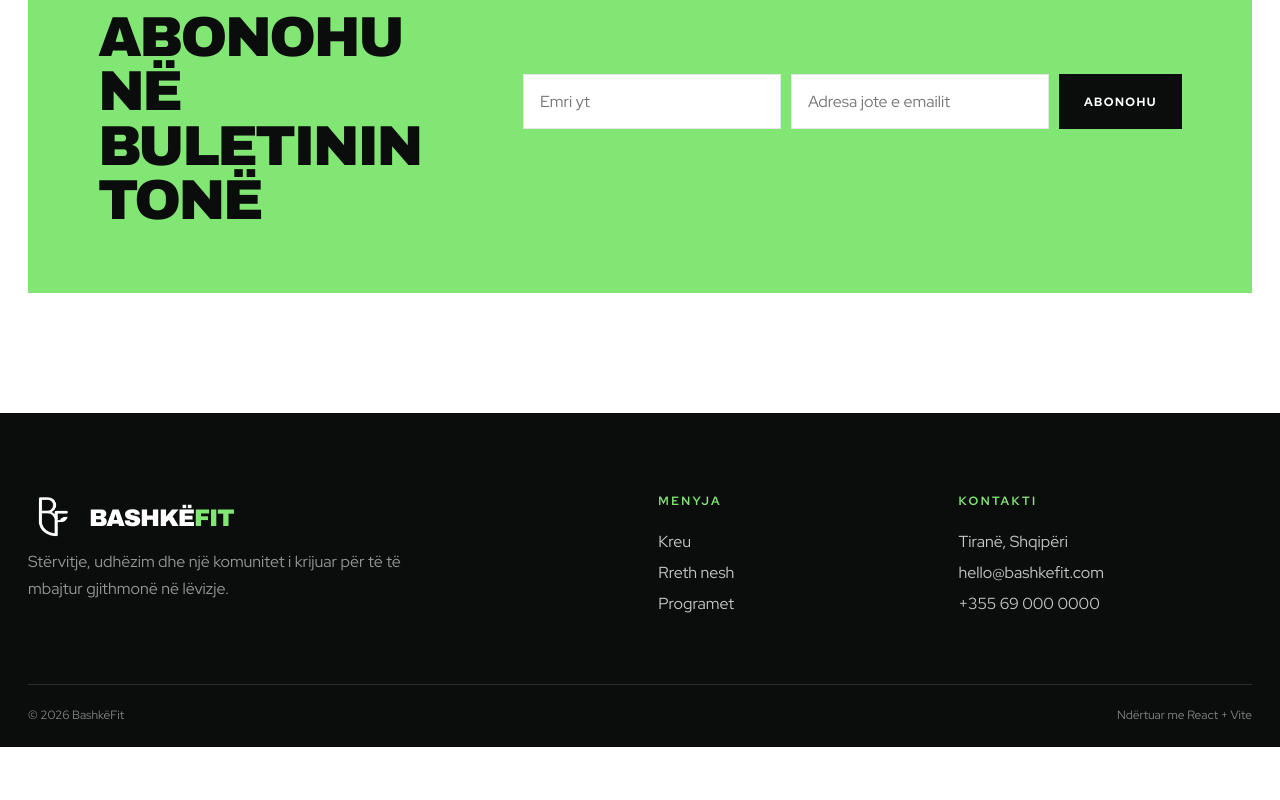
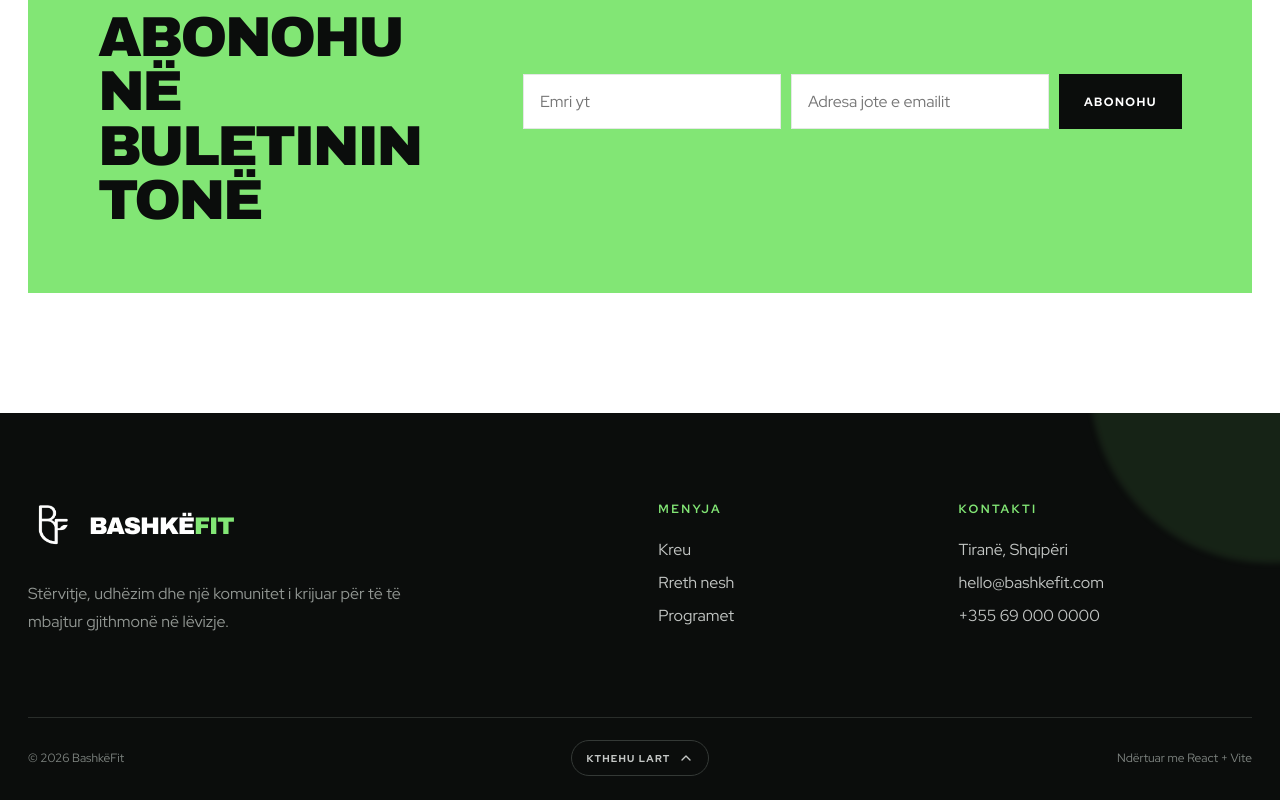
Before and after one commit to MateoKaloshi/BashkeFit, a React (Vite) app: page / in a window 1280 px wide. Shown: the part 6687-7487 px from the top of the page. Before the commit the page ends 7434 px from the top, so only its background shows below. Built offline with nearby package versions, Linux system fonts and the light colour scheme.

Commit message:
Refine interactive footer design

```diff
--- a/src/App.jsx
+++ b/src/App.jsx
@@ -366,11 +366,15 @@ function App() {
 
       <footer>
         <div className="footer-grid">
-          <div><Brand footer /><p>Stërvitje, udhëzim dhe një komunitet i krijuar për të të mbajtur gjithmonë në lëvizje.</p></div>
-          <div><h4>MENYJA</h4><button onClick={() => scrollTo('home')}>Kreu</button><button onClick={() => scrollTo('about')}>Rreth nesh</button><button onClick={() => scrollTo('programs')}>Programet</button></div>
-          <div><h4>KONTAKTI</h4><p>Tiranë, Shqipëri</p><a href="mailto:hello@bashkefit.com">hello@bashkefit.com</a><p>+355 69 000 0000</p></div>
+          <div className="footer-intro"><Brand footer /><p>Stërvitje, udhëzim dhe një komunitet i krijuar për të të mbajtur gjithmonë në lëvizje.</p></div>
+          <div className="footer-links"><h4>MENYJA</h4><button onClick={() => scrollTo('home')}>Kreu</button><button onClick={() => scrollTo('about')}>Rreth nesh</button><button onClick={() => scrollTo('programs')}>Programet</button></div>
+          <div className="footer-contact"><h4>KONTAKTI</h4><p>Tiranë, Shqipëri</p><a href="mailto:hello@bashkefit.com">hello@bashkefit.com</a><a href="tel:+355690000000">+355 69 000 0000</a></div>
         </div>
-        <div className="footer-bottom"><span>© 2026 BashkëFit</span><span>Ndërtuar me React + Vite</span></div>
+        <div className="footer-bottom">
+          <span>© 2026 BashkëFit</span>
+          <button className="back-to-top" onClick={() => scrollTo('home')}>KTHEHU LART <ChevronRight size={16} /></button>
+          <span>Ndërtuar me React + Vite</span>
+        </div>
       </footer>
     </div>
   )
--- a/src/styles.css
+++ b/src/styles.css
@@ -196,15 +196,27 @@ h1, h2, h3, p { overflow-wrap: break-word; }
 .newsletter-form .primary-button { background: var(--black); color: white; }
 .newsletter-form .primary-button:hover { background: var(--white); color: var(--black); }
 
-footer { background: #0b0d0c; color: white; padding: 80px max(28px, calc((100vw - 1400px)/2)) 24px; }
-.footer-grid { display: grid; grid-template-columns: 1.5fr .6fr .8fr; gap: 80px; padding-bottom: 60px; }
+footer { position: relative; overflow: hidden; background: #0b0d0c; color: white; padding: 88px max(28px, calc((100vw - 1400px)/2)) 24px; }
+footer::before { content: ''; position: absolute; width: 360px; height: 360px; right: -170px; top: -210px; border-radius: 50%; background: rgba(130,230,117,.1); filter: blur(3px); pointer-events: none; }
+.footer-grid { position: relative; display: grid; grid-template-columns: 1.5fr .6fr .8fr; gap: 80px; padding-bottom: 68px; }
 .brand-lockup--footer .logo-mark { filter: brightness(0) invert(1); }
 .brand-lockup--footer .brand-name { color: white; }
-.footer-grid > div:first-child p { max-width: 430px; color: #929793; line-height: 1.7; }
+.footer-intro .brand-lockup { transition: transform .25s ease; }
+.footer-intro:hover .brand-lockup { transform: translateY(-3px); }
+.footer-grid > div:first-child p { max-width: 430px; color: #929793; line-height: 1.8; margin-top: 24px; }
 .footer-grid h4 { font-size: 12px; letter-spacing: .2em; color: var(--lime); margin: 0 0 22px; }
-.footer-grid button, .footer-grid a, .footer-grid p { display: block; padding: 0; margin: 0 0 10px; color: #c4c7c5; text-align: left; }
+.footer-grid button, .footer-grid a, .footer-grid p { display: block; padding: 0; margin: 0 0 12px; color: #c4c7c5; text-align: left; }
+.footer-links button, .footer-contact a { position: relative; width: fit-content; transition: color .2s ease, transform .2s ease; }
+.footer-links button::before, .footer-contact a::before { content: ''; position: absolute; width: 0; height: 2px; left: 0; bottom: -3px; background: var(--lime); transition: width .22s ease; }
+.footer-links button:hover, .footer-contact a:hover { color: var(--white); transform: translateX(4px); }
+.footer-links button:hover::before, .footer-contact a:hover::before { width: 100%; }
 .footer-grid a { overflow-wrap: anywhere; }
-.footer-bottom { border-top: 1px solid #292d2a; padding-top: 22px; display: flex; justify-content: space-between; color: #7f8581; font-size: 12px; }
+.footer-bottom { position: relative; border-top: 1px solid #292d2a; padding-top: 22px; display: grid; grid-template-columns: 1fr auto 1fr; align-items: center; color: #7f8581; font-size: 12px; }
+.footer-bottom > span:last-child { text-align: right; }
+.back-to-top { border: 1px solid #343936; border-radius: 999px; background: transparent; color: #c4c7c5; padding: 9px 14px; display: inline-flex; align-items: center; gap: 7px; font-size: 10px; font-weight: 900; letter-spacing: .12em; transition: color .2s ease, border-color .2s ease, transform .2s ease; }
+.back-to-top svg { transform: rotate(-90deg); transition: transform .2s ease; }
+.back-to-top:hover { color: var(--lime); border-color: var(--lime); transform: translateY(-2px); }
+.back-to-top:hover svg { transform: rotate(-90deg) translateX(2px); }
 
 .reveal { animation: rise .72s ease both; }
 @keyframes rise { from { opacity: 0; transform: translateY(22px); } to { opacity: 1; transform: translateY(0); } }
@@ -234,7 +246,8 @@ footer { background: #0b0d0c; color: white; padding: 80px max(28px, calc((100vw
 @media (prefers-reduced-motion: reduce) {
   html { scroll-behavior: auto; }
   .reveal { animation: none; }
-  .topbar, .brand-button, .logo-mark, .desktop-nav button, .desktop-nav button::after { transition: none; }
+  .topbar, .brand-button, .logo-mark, .desktop-nav button, .desktop-nav button::after,
+  .footer-intro .brand-lockup, .footer-links button, .footer-contact a, .back-to-top, .back-to-top svg { transition: none; }
   .motion-photo {
     opacity: 1;
     transform: none;
@@ -380,7 +393,9 @@ footer { background: #0b0d0c; color: white; padding: 80px max(28px, calc((100vw
   footer { padding: 62px 20px 22px; }
   .footer-grid { grid-template-columns: 1fr; gap: 36px; }
   .footer-grid > div:first-child { grid-column: auto; }
-  .footer-bottom { flex-direction: column; gap: 8px; }
+  .footer-bottom { grid-template-columns: 1fr; gap: 14px; }
+  .footer-bottom > span:last-child { text-align: left; }
+  .back-to-top { justify-self: start; }
   .motion-photo.from-left { --photo-x: -190px; }
   .motion-photo.from-right { --photo-x: 190px; }
   .motion-photo.from-top { --photo-y: -180px; }
```
